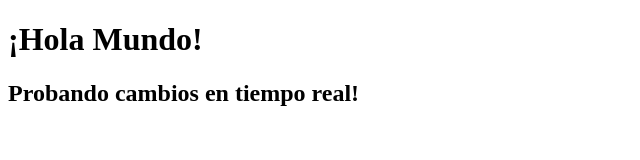
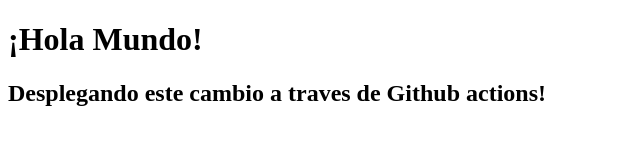
Before and after one commit to Yorss21/my-ec2-project-flow, a plain HTML site: page index.html in a window 1280 px wide. Shown: the whole page, without its empty margins (0-640 px from the left). Drawn offline with Linux system fonts and the light colour scheme.

Commit message:
Updating HTML file

```diff
--- a/index.html
+++ b/index.html
@@ -8,7 +8,7 @@
 </head>
 <body>
     <h1>¡Hola Mundo!</h1>
-    <h2>Probando cambios en tiempo real!</h2>
+    <h2>Desplegando este cambio a traves de Github actions!</h2>
     <script src="js/main.js"></script>
 </body>
 </html>
```
